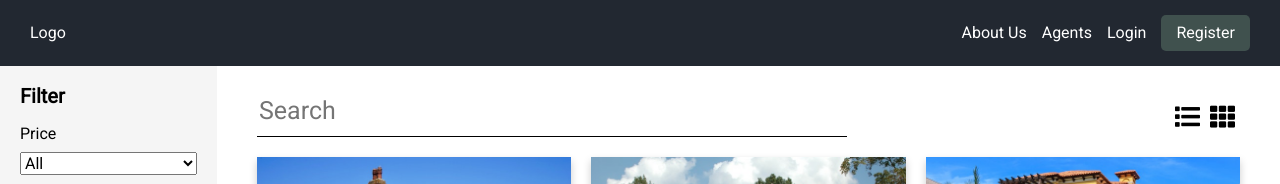
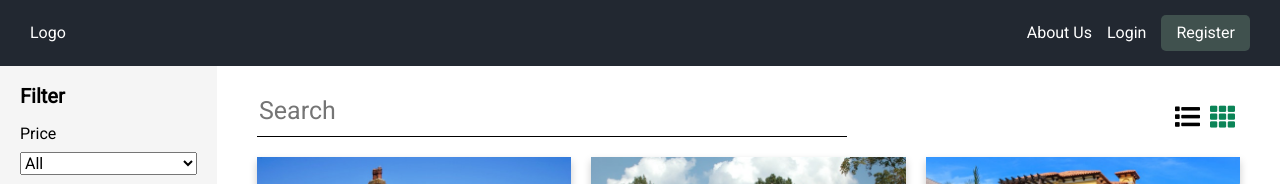
Before and after one commit to bwhite03/Real-Estate, a React (Create React App) app: page / in a window 1280 px wide. Shown: the top 184 px of the page. Built offline with nearby package versions, Linux system fonts and the light colour scheme.

Commit message:
added icon color change

```diff
--- a/src/App.js
+++ b/src/App.js
@@ -8,7 +8,7 @@ import Listing from "./components/Listings";
 import Footer from "./components/Footer";
 
 class App extends Component {
-  constructor(props) {
+  constructor() {
     super();
     this.state = {
       listings: JSON,
--- a/src/components/Header/Header.js
+++ b/src/components/Header/Header.js
@@ -8,7 +8,6 @@ const Header = () => {
       </div>
       <ul>
         <li>About Us</li>
-        <li>Agents</li>
         <li>Login</li>
         <li className="register">Register</li>
       </ul>
--- a/src/components/Listings.js
+++ b/src/components/Listings.js
@@ -10,8 +10,20 @@ const Listings = props => {
           onChange={props.inputChangeHandler}
         />
         <div className="icons">
-          <i onClick={props.toggleActive} className="fas fa-list" />
-          <i onClick={props.toggleFalse} className="fas fa-th" />
+          <i
+            onClick={props.toggleActive}
+            className={
+              props.globalState.active
+                ? "fas fa-list active-view"
+                : "fas fa-list"
+            }
+          />
+          <i
+            onClick={props.toggleFalse}
+            className={
+              props.globalState.active ? "fas fa-th" : "fas fa-th active-view"
+            }
+          />
         </div>
       </div>
       <div
--- a/src/sass/listings.scss
+++ b/src/sass/listings.scss
@@ -40,6 +40,10 @@
   grid-template-columns: 1fr;
   grid-gap: 20px;
   padding-top: 20px;
+}
+
+.active-view {
+  color: #0b8457;
 }
 
 .item {
```
